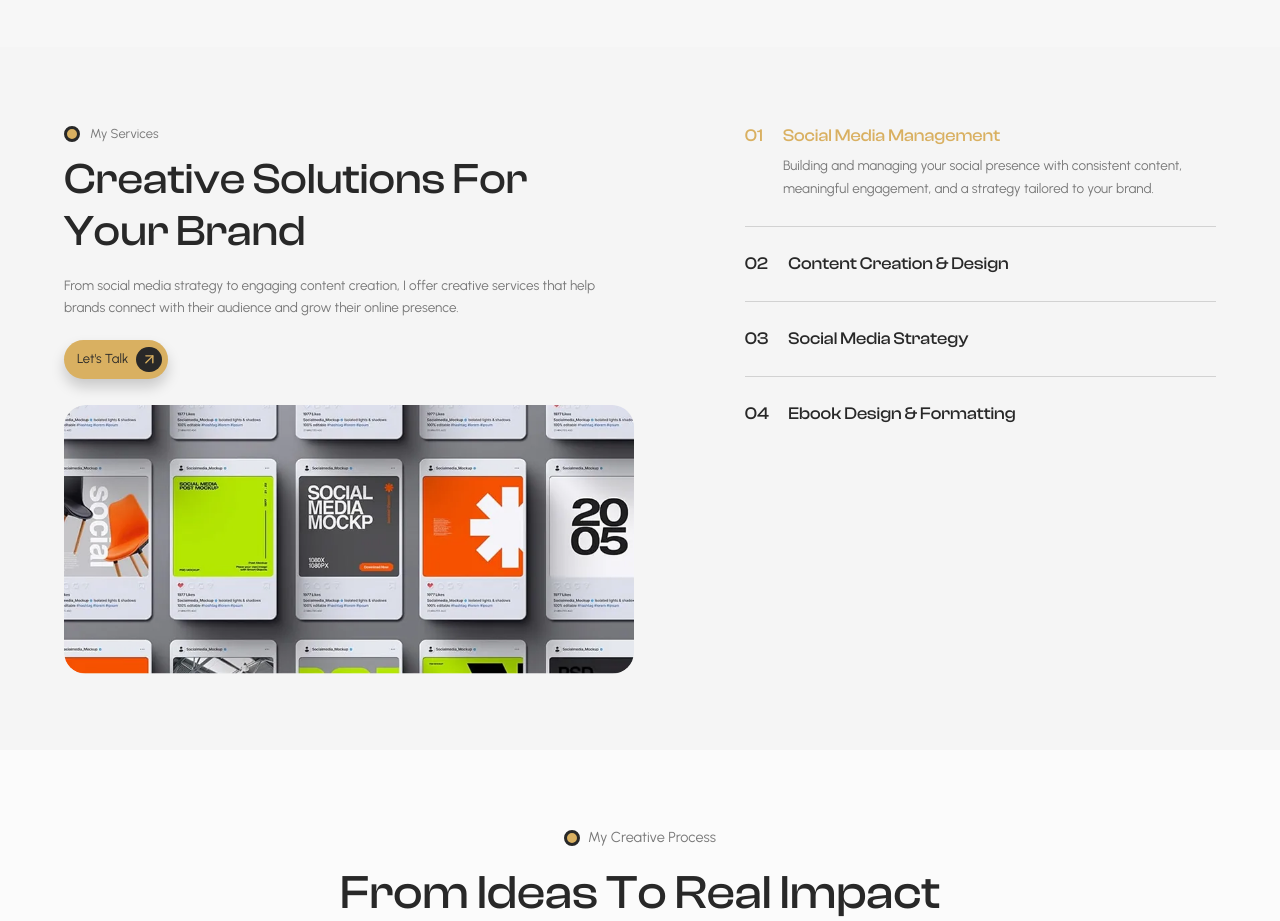
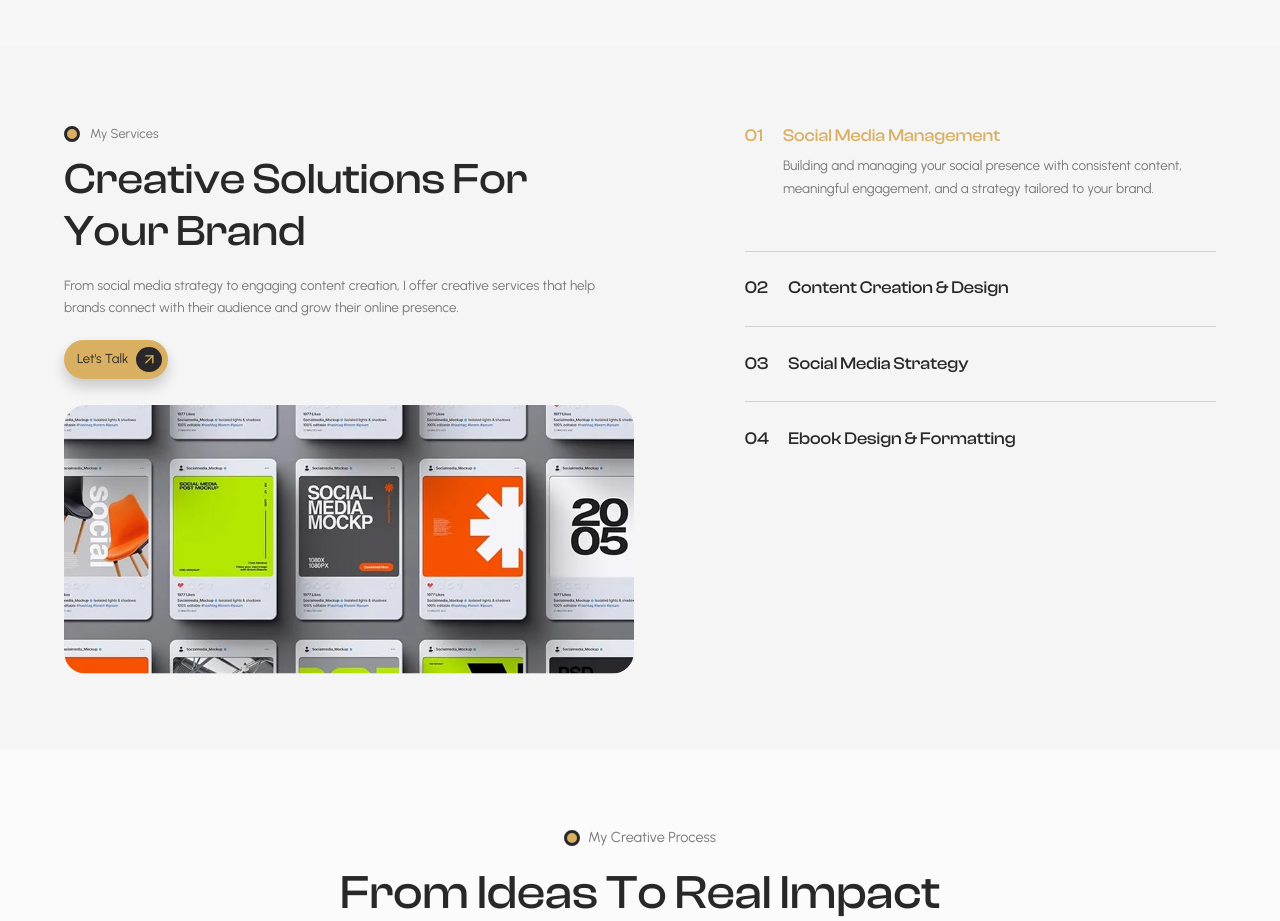
Before and after one commit to BemBexLab/megan-manicom, a Next.js app: page / in a window 1280 px wide. Shown: the part 1360-2281 px from the top of the page. Built offline with nearby package versions, Linux system fonts and the light colour scheme.

Commit message:
Updated: MyServices.tsx Active and InActive State glitch for each services

```diff
--- a/components/MyServices.tsx
+++ b/components/MyServices.tsx
@@ -184,7 +184,7 @@ export default function ServicesSection() {
               return (
                 <div
                   key={service.title}
-                  className="border-b border-[#D2D2D2] last:border-b-0"
+                  className="border-b border-[#D2D2D2] pb-5 last:border-b-0 lg:pb-[2.16cqw]"
                 >
                   <h3>
                     <button
@@ -193,9 +193,9 @@ export default function ServicesSection() {
                       onClick={() => setActive(isActive ? null : i)}
                       aria-expanded={isActive}
                       aria-controls={panelId}
-                      className={`clash-display grid w-full grid-cols-[24px_minmax(0,1fr)] items-start gap-x-3 text-left text-[17px] font-medium leading-[1.4] transition-[color,padding] duration-500 ease-in-out motion-reduce:transition-none focus-visible:rounded-sm focus-visible:outline-2 focus-visible:outline-offset-4 focus-visible:outline-[#a36e3d] lg:grid-cols-[1.89cqw_minmax(0,1fr)] lg:text-[clamp(16px,1.51cqw,22px)] ${
+                      className={`clash-display grid w-full grid-cols-[24px_minmax(0,1fr)] items-start gap-x-3 text-left text-[17px] font-medium leading-[1.4] transition-colors duration-300 motion-reduce:transition-none focus-visible:rounded-sm focus-visible:outline-2 focus-visible:outline-offset-4 focus-visible:outline-[#a36e3d] lg:grid-cols-[1.89cqw_minmax(0,1fr)] lg:text-[clamp(16px,1.51cqw,22px)] ${
                         i === 0 ? "pt-0" : "pt-5 lg:pt-[2.16cqw]"
-                      } ${isActive ? "pb-0 lg:gap-x-[1.42cqw]" : "pb-5 lg:pb-[2.16cqw] lg:gap-x-[1.89cqw]"} ${
+                      } ${isActive ? "lg:gap-x-[1.42cqw]" : "lg:gap-x-[1.89cqw]"} ${
                         isActive
                           ? "text-[#D9B061]"
                           : "text-[#282828] hover:text-[#D9B061]"
```
